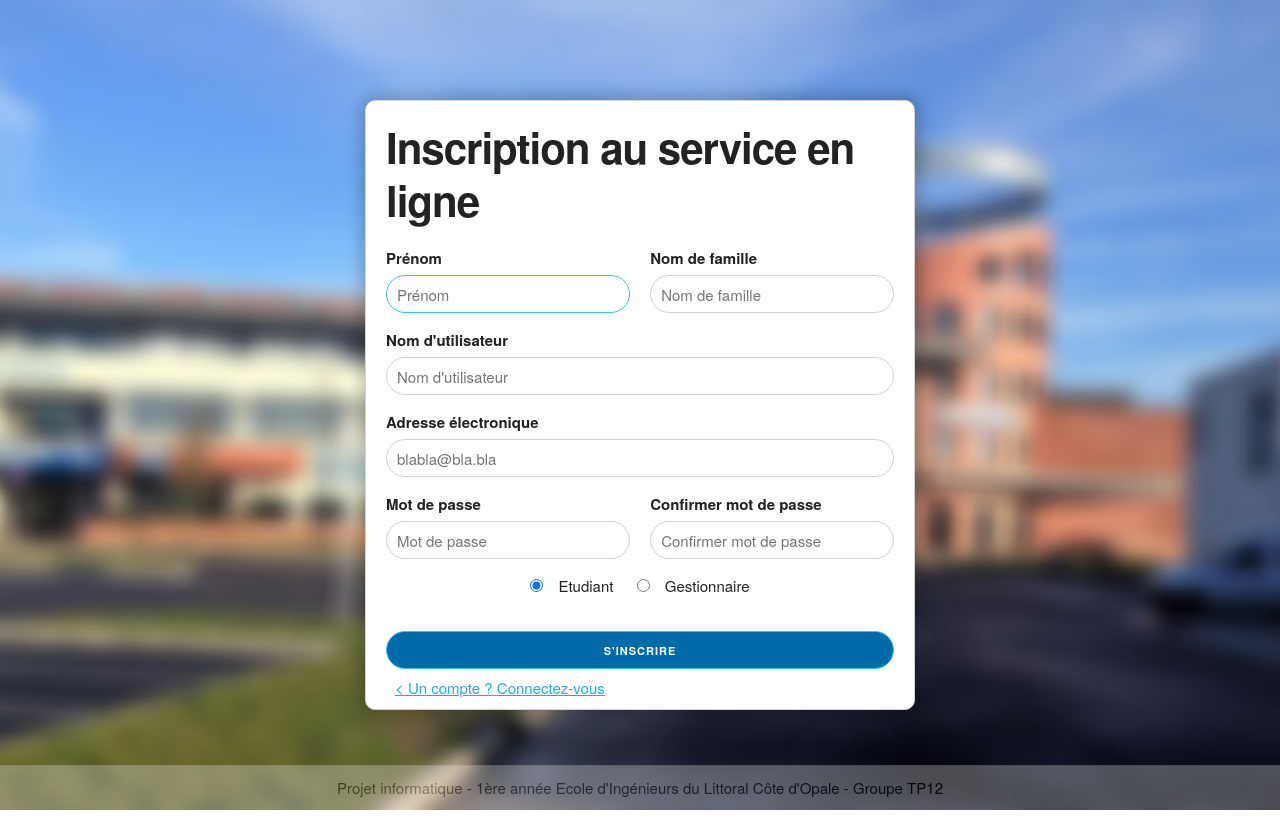
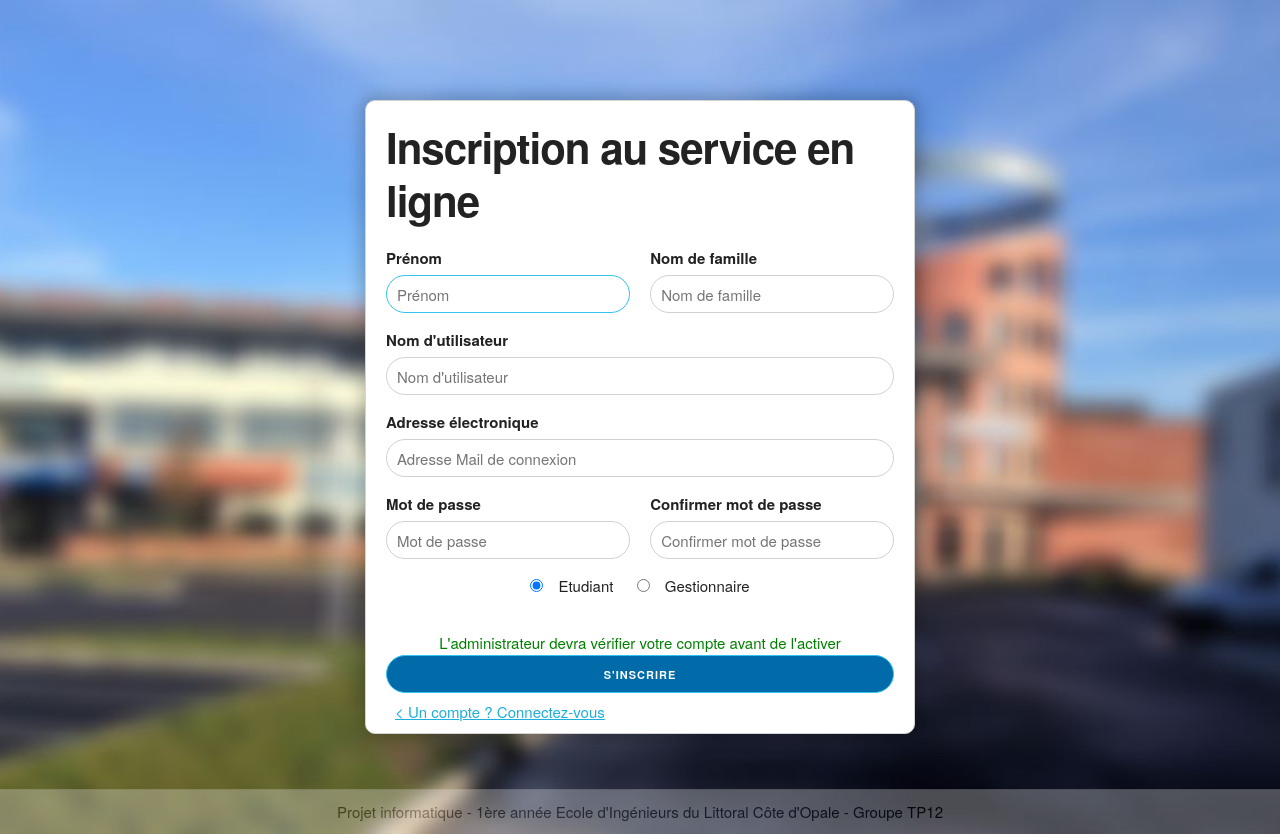
Before and after one commit to vykio/Projet-ING1-Offre-de-Stage, a PHP site: page /loginMoche.php in a window 1280 px wide. Before the commit the page ends 810 px from the top, so only its background shows below. Run offline with PHP 8.4, Linux system fonts and the light colour scheme; a stand-in replaces the project's code that opens the database connection; some libraries are stand-ins or nearby versions.

Commit message:
Update loginMoche.php
Choix possible entre Etudiant et Gestionnaire
Mais pas pris en compte dans la BDD et le serveur pour l'instant

```diff
--- a/loginMoche.php
+++ b/loginMoche.php
@@ -138,7 +138,7 @@ if(isset($_POST['creerCompte'])){
 
 		  		<div class="row">
 					<label for="emailInput">Adresse électronique</label>
-		      		<input class="u-full-width" type="text" name="email" value="" placeholder="blabla@bla.bla" style="border-radius: 50px;" required>
+		      		<input class="u-full-width" type="text" name="email" value="" placeholder="Adresse Mail de connexion" style="border-radius: 50px;" required>
 		  		</div>
 
 		  		<div class="row">
@@ -156,20 +156,37 @@ if(isset($_POST['creerCompte'])){
 
 		  		<div class="row">
 		  			<center>
-			  			<input type="radio" id="acc_check" name="account_check" onclick="" checked="checked">&emsp;Etudiant</input>
+			  			<input type="radio" id="acc_check" name="account_check" onclick="checkbox_test()" checked="checked">&emsp;Etudiant</input>
 			  			&emsp;
 						<input type="radio" id="acc_check2" name="account_check" onclick="checkbox_test()" >&emsp;Gestionnaire</input>
 					</center>
 		  		</div>
 
-		  		<div class="row">
-		  			<input class="six columns" type="text" name="gest_entreprise" value="" placeholder="Nom de l'entreprise" style="border-radius: 50px; display: none" required>
+		  		<div id="gestionaire_form">
+
+		  			<div class="row">
+			  			<input class="six columns" id="gest_entreprise" type="text" name="gest_entreprise" value="" placeholder="Nom de l'entreprise" style="border-radius: 50px;" required>
+			  			<input class="six columns" id="gest_phone" type="text" name="gest_phone" value="" placeholder="Numéro de téléphone" style="border-radius: 50px;" required>
+
+			  		</div>
+			  		<div class="row">
+			  			<input class="u-full-width" type="text" name="email" value="" placeholder="Adresse Mail de contact" style="border-radius: 50px;" required>
+			  		</div>
 		  		</div>
 
+
+
+
 		  		<br>
+		  		<div class="row" style="color: green">
+		  			<center>
+		  			L'administrateur devra vérifier votre compte avant de l'activer
+		  			</center>
+		  		</div>
 		  		<!-- button-primary créé par Skeleton.css et change la couleur du bouton par la couleur primaire (à changer par la couleur de l'école) -->
 		  		<!-- type="submit" pour confirmer la form -->
 		  		<input class="u-full-width button-primary" type="submit" name="creerCompte" value="S'inscrire" style="border-radius: 50px;">
+
 
 	  		</div>
 
@@ -187,8 +204,25 @@ if(isset($_POST['creerCompte'])){
 
 
 <script type="text/javascript">
-	var radio_gest = document.getElementById("acc_check2");
 
+	function checkbox_test() {
+		var radio_gest = document.getElementById("acc_check2");
+		var text_gest = document.getElementById("gestionaire_form").getElementsByTagName('input');
+		if (radio_gest.checked == true) {
+			for(i=0; i < text_gest.length; i++) {
+				text_gest[i].style.display = "block";
+				text_gest[i].disabled = false;
+			}
+
+		} else {
+			for(i=0; i < text_gest.length; i++) {
+				text_gest[i].style.display = "none";
+				text_gest[i].disabled = true;
+			}
+		}
+	}
+
+	checkbox_test();
 </script>
 
 	<!-- <h1> Authentification </h1>
```
